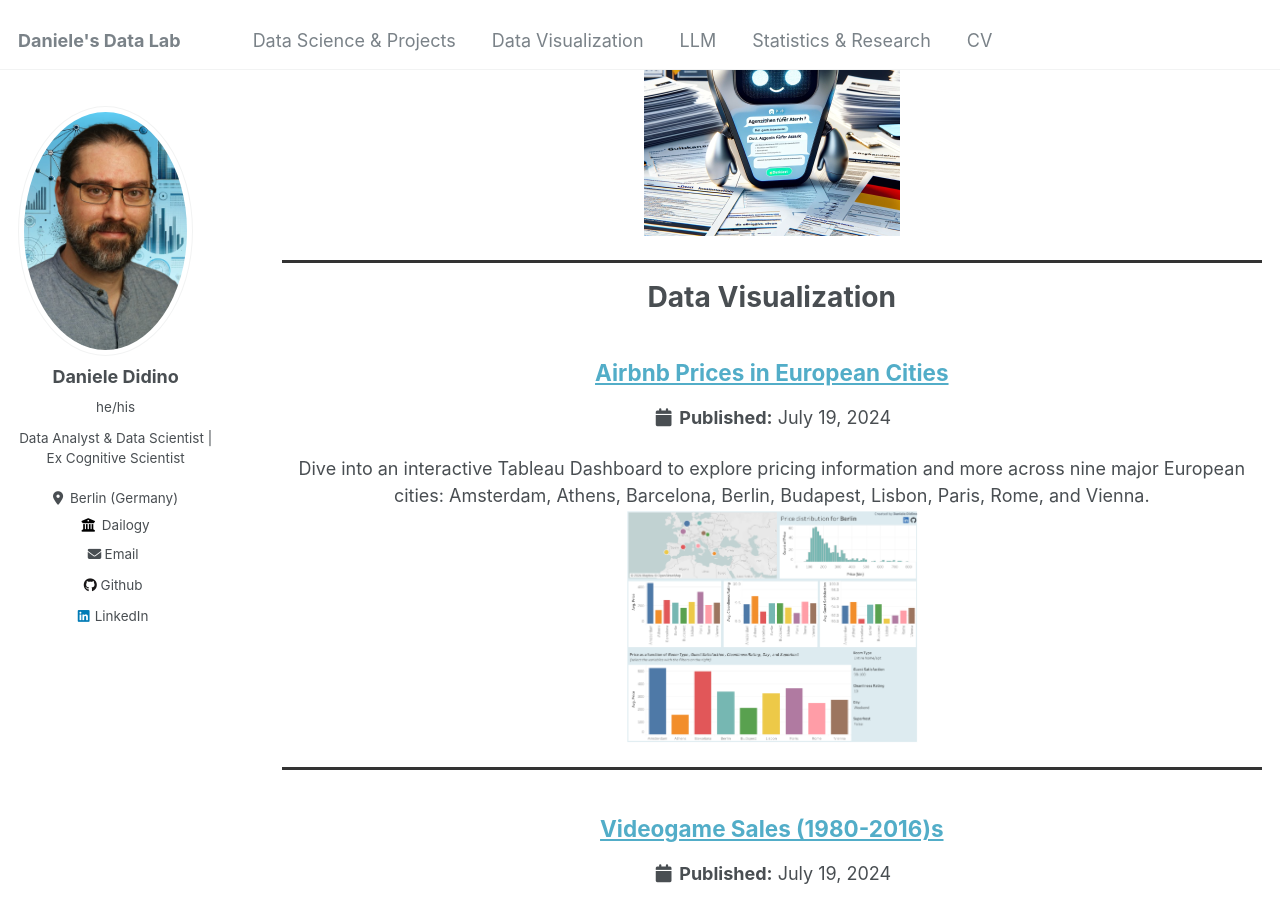
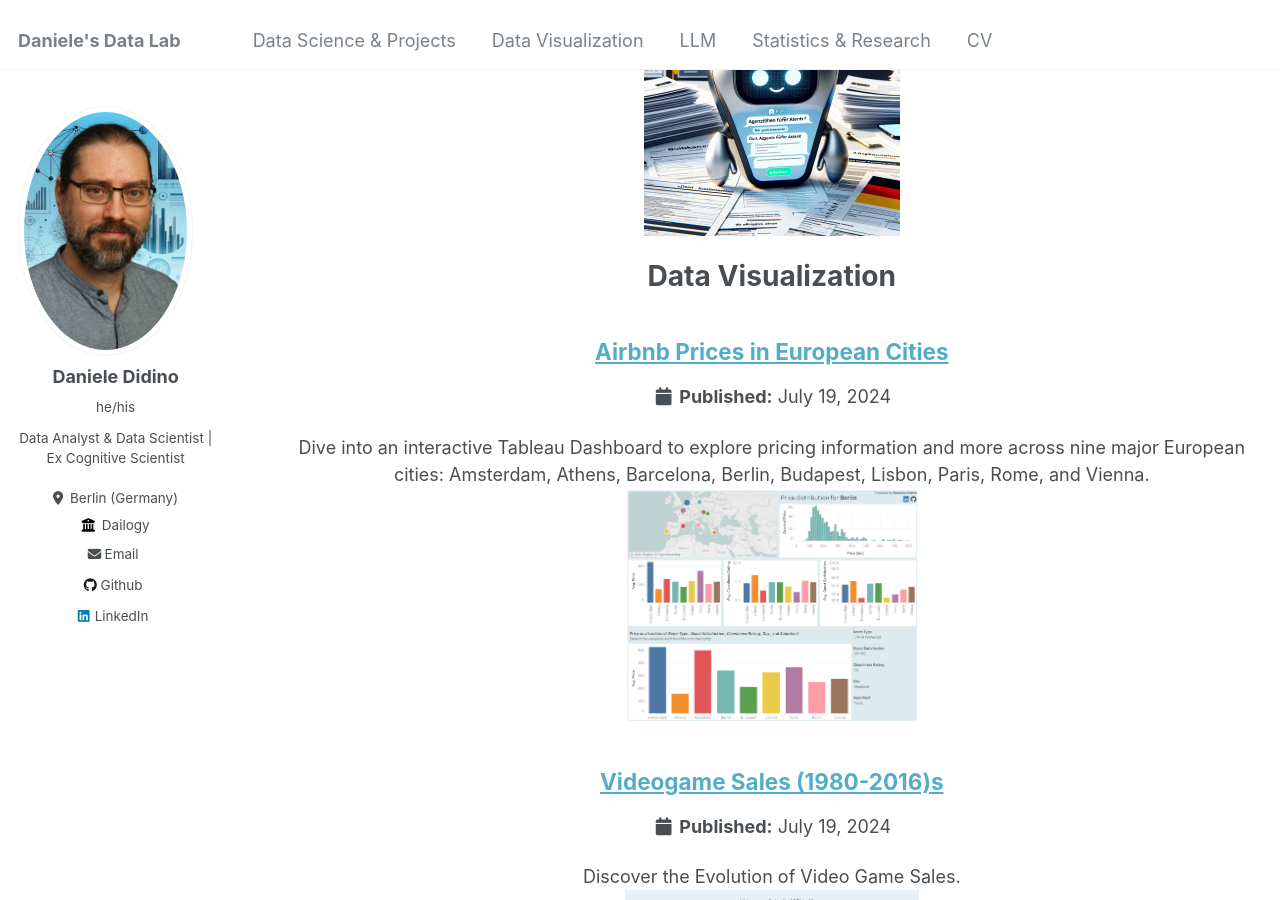
Before and after one commit to DanieleDidino/DanieleDidino.github.io, a Jekyll site: the page built from _pages/data_proj.html, in a window 1280 px wide and 900 px high, scrolled down 394 px. Built offline with Jekyll 4.4.1, drawn with Linux system fonts in a browser that asks for light colours.

Commit message:
edit Data Science Projects page

```diff
--- a/_pages/data_proj.html
+++ b/_pages/data_proj.html
@@ -20,7 +20,7 @@
 
 {% for post in site.LLM_projects %}
   {% include archive-single.html %}
-  <hr style="height:3px; border:none; color:#333; background-color:#333;"> <!-- Add a horizontal line between sections -->
+  <!-- <hr style="height:3px; border:none; color:#333; background-color:#333;"> --> <!-- Add a horizontal line between sections -->
 {% endfor %}
 
 <h1 align="left">
@@ -29,5 +29,5 @@
 
 {% for post in site.data_viz %}
   {% include archive-single.html %}
-  <hr style="height:3px; border:none; color:#333; background-color:#333;"> <!-- Add a horizontal line between sections -->
+  <!-- <hr style="height:3px; border:none; color:#333; background-color:#333;"> --> <!-- Add a horizontal line between sections -->
 {% endfor %}
```
